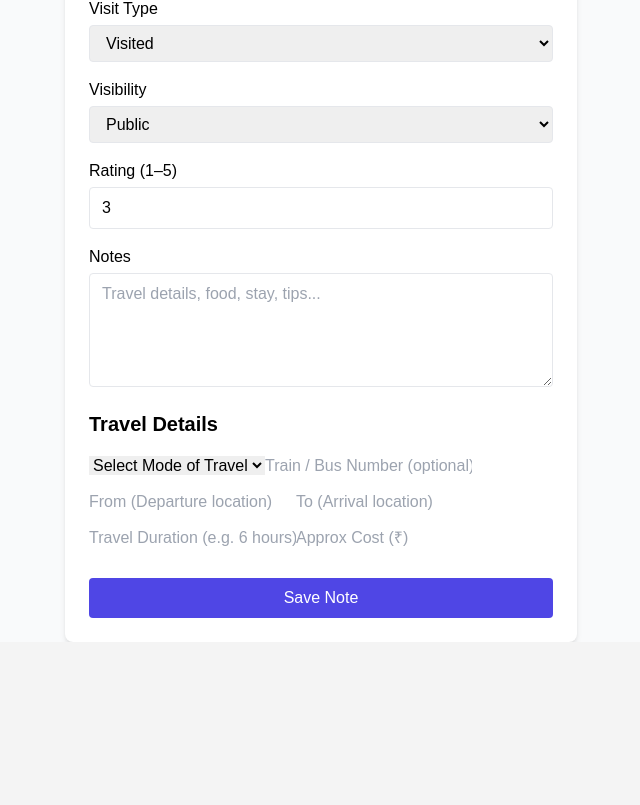
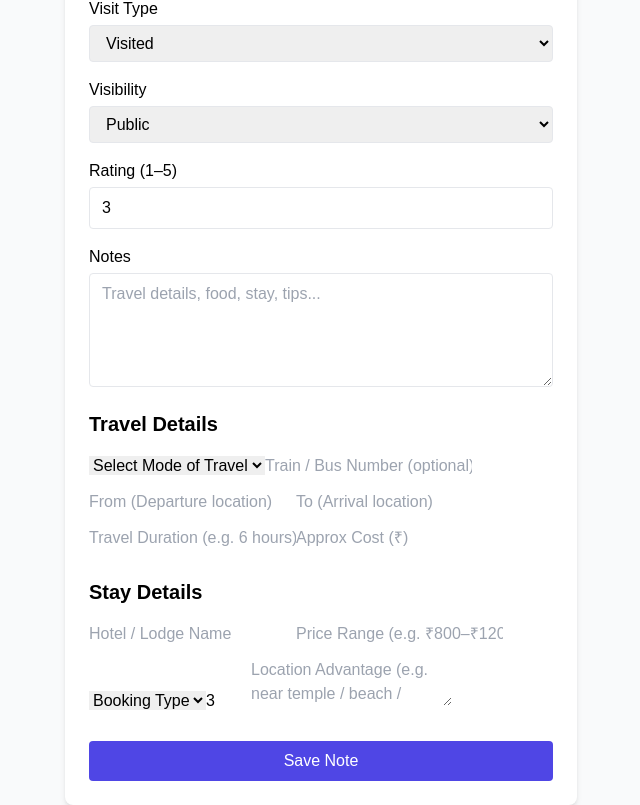
Before and after one commit to Rohit273848/travel-notes-app, a React app in the folder frontend/: page /add-note in a window 1280 px wide. Shown: the part 248-1053 px from the top of the page, without its empty margins (319-959 px from the left). Before the commit the page ends 890 px from the top, so only its background shows below. Built offline with nearby package versions, Linux system fonts and the light colour scheme; sample sign-in values are in the browser's storage; the HTML template or start-up script is replaced by a standard one.

Commit message:
add notes completed

```diff
--- a/frontend/src/pages/AddNote.jsx
+++ b/frontend/src/pages/AddNote.jsx
@@ -22,6 +22,30 @@ const AddNote = () => {
     duration: "",
     approxCost: "",
   });
+  const [stayDetails, setStayDetails] = useState({
+    hotelName: "",
+    priceRange: "",
+    bookingType: "",
+    cleanlinessRating: 3,
+    locationAdvantage: "",
+  });
+  const [foodDetails, setFoodDetails] = useState({
+    mustTryFood: [],
+    foodPriceRange: "",
+    bestTimeToEat: "",
+    localSpecialDish: "",
+  });
+  const [nearbyPlaces, setNearbyPlaces] = useState([
+    // { name: "", distance: "", bestRoute: "" }
+  ]);
+  const [warnings, setWarnings] = useState({
+    commonMistakes: "",
+    crowdTiming: "",
+    weatherIssues: "",
+    hiddenCharges: "",
+  });
+  const [personalExperience, setPersonalExperience] = useState("");
+
 
   /* 🔐 AUTH CHECK */
   useEffect(() => {
@@ -42,8 +66,16 @@ const AddNote = () => {
     }
 
     const noteData = {
-      basicInfo,
+      basicInfo: {
+        placeName,
+        visibility,
+      },
       travelDetails,
+      stayDetails,
+      foodDetails,
+      nearbyPlaces,
+      warnings,
+      personalExperience,
       noteText: details,
     };
 
@@ -245,6 +277,75 @@ const AddNote = () => {
             className="input"
           />
         </div>
+        {/* 🅲 Stay Details */}
+        <div className="mt-10">
+          <h3 className="text-xl font-bold mb-4">Stay Details</h3>
+
+          {/* Hotel / Lodge Name */}
+          <input
+            type="text"
+            placeholder="Hotel / Lodge Name"
+            value={stayDetails.hotelName}
+            onChange={(e) =>
+              setStayDetails({ ...stayDetails, hotelName: e.target.value })
+            }
+            className="input mb-3"
+          />
+
+          {/* Price Range */}
+          <input
+            type="text"
+            placeholder="Price Range (e.g. ₹800–₹1200)"
+            value={stayDetails.priceRange}
+            onChange={(e) =>
+              setStayDetails({ ...stayDetails, priceRange: e.target.value })
+            }
+            className="input mb-3"
+          />
+
+          {/* Booking Type */}
+          <select
+            value={stayDetails.bookingType}
+            onChange={(e) =>
+              setStayDetails({ ...stayDetails, bookingType: e.target.value })
+            }
+            className="input mb-3"
+          >
+            <option value="">Booking Type</option>
+            <option value="online">Online</option>
+            <option value="offline">Offline</option>
+          </select>
+
+          {/* Cleanliness Rating */}
+          <input
+            type="number"
+            min="1"
+            max="5"
+            placeholder="Cleanliness Rating (1–5)"
+            value={stayDetails.cleanlinessRating}
+            onChange={(e) =>
+              setStayDetails({
+                ...stayDetails,
+                cleanlinessRating: Number(e.target.value),
+              })
+            }
+            className="input mb-3"
+          />
+
+          {/* Location Advantage */}
+          <textarea
+            rows="2"
+            placeholder="Location Advantage (e.g. near temple / beach / station)"
+            value={stayDetails.locationAdvantage}
+            onChange={(e) =>
+              setStayDetails({
+                ...stayDetails,
+                locationAdvantage: e.target.value,
+              })
+            }
+            className="input"
+          />
+        </div>
 
 
         <button
```
Also changed, not shown: 2 other files (tests, documents, lock files or other folders). Lines whose indentation alone changed are shown as unchanged.
